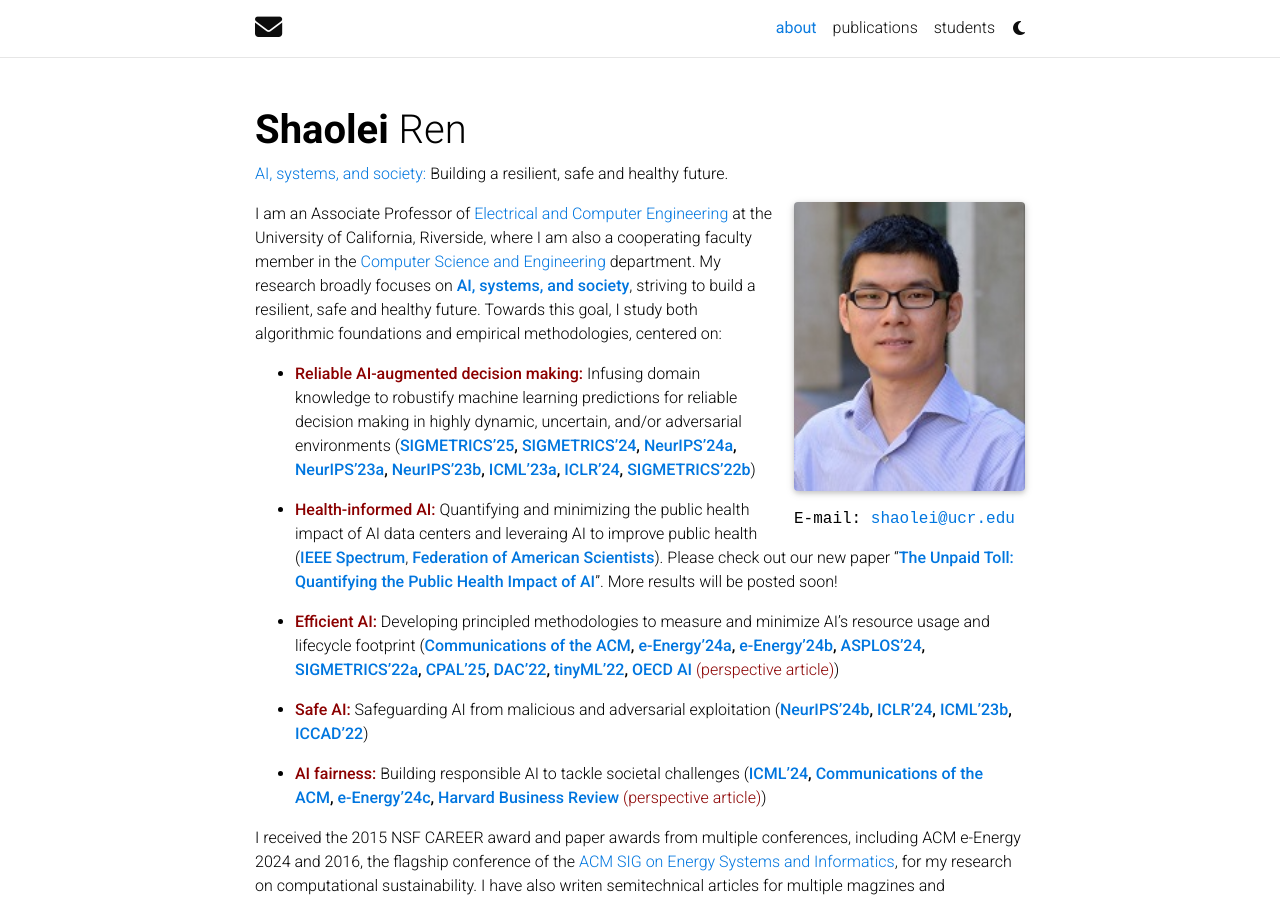
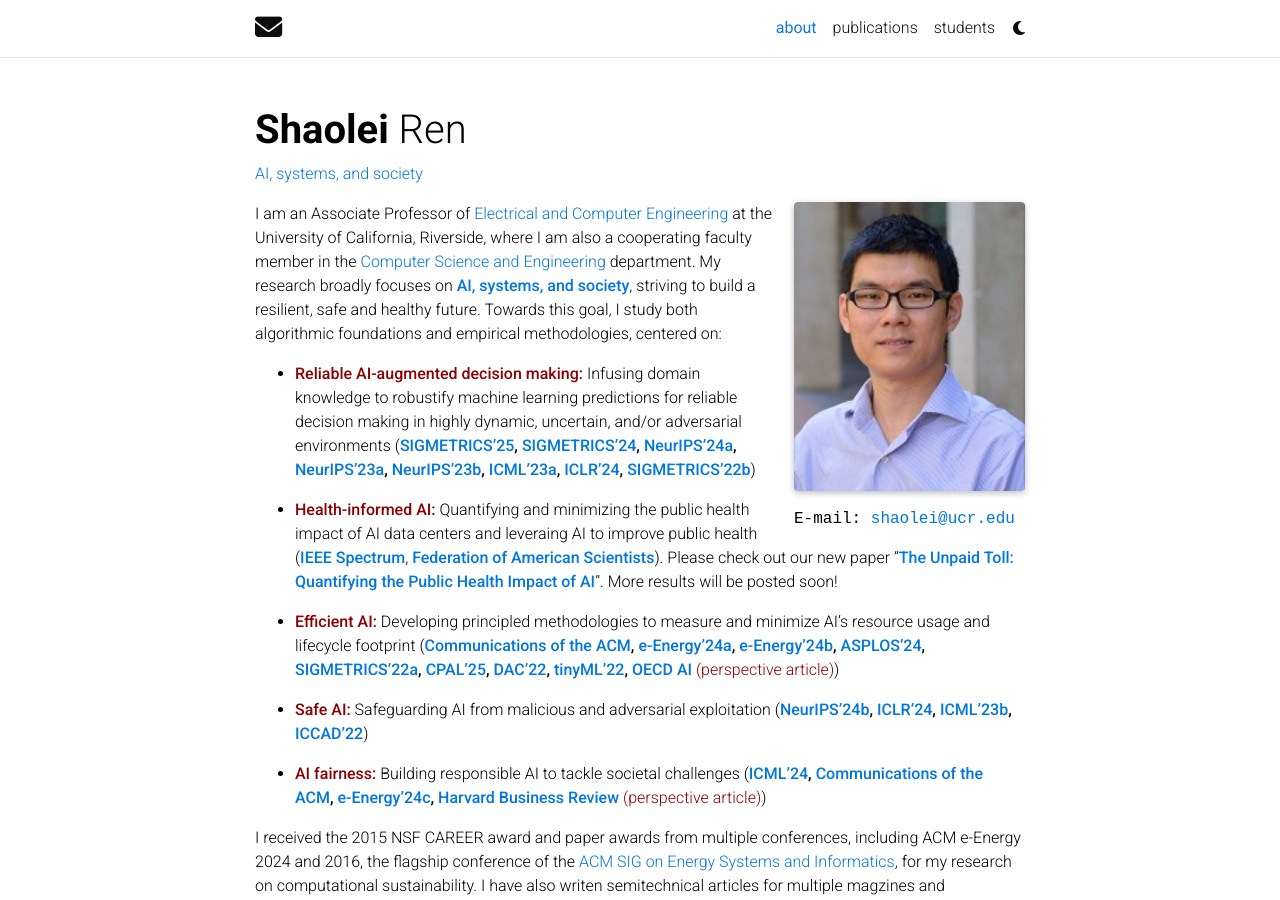
Before and after one commit to shaoleiren/shaoleiren.github.io, a Jekyll site: the page built from _pages/about.md, in a window 1280 px wide and 900 px high. Built offline with Jekyll 4.4.1, drawn with Linux system fonts in a browser that asks for light colours; full-size pictures stand in for the smaller copies a plugin makes; comment, search, counter and statistics services are not loaded; a style sheet for code colours, icons or effects is not loaded.

Commit message:
Update about.md

```diff
--- a/_pages/about.md
+++ b/_pages/about.md
@@ -2,8 +2,7 @@
 layout: about
 title: about
 permalink: /
-subtitle:  <a href="/publications/">AI, systems, and society:</a> Building
- a resilient, safe and healthy future.
+subtitle:  <a href="/publications/">AI, systems, and society</a>
 
 profile:
   align: right
```
